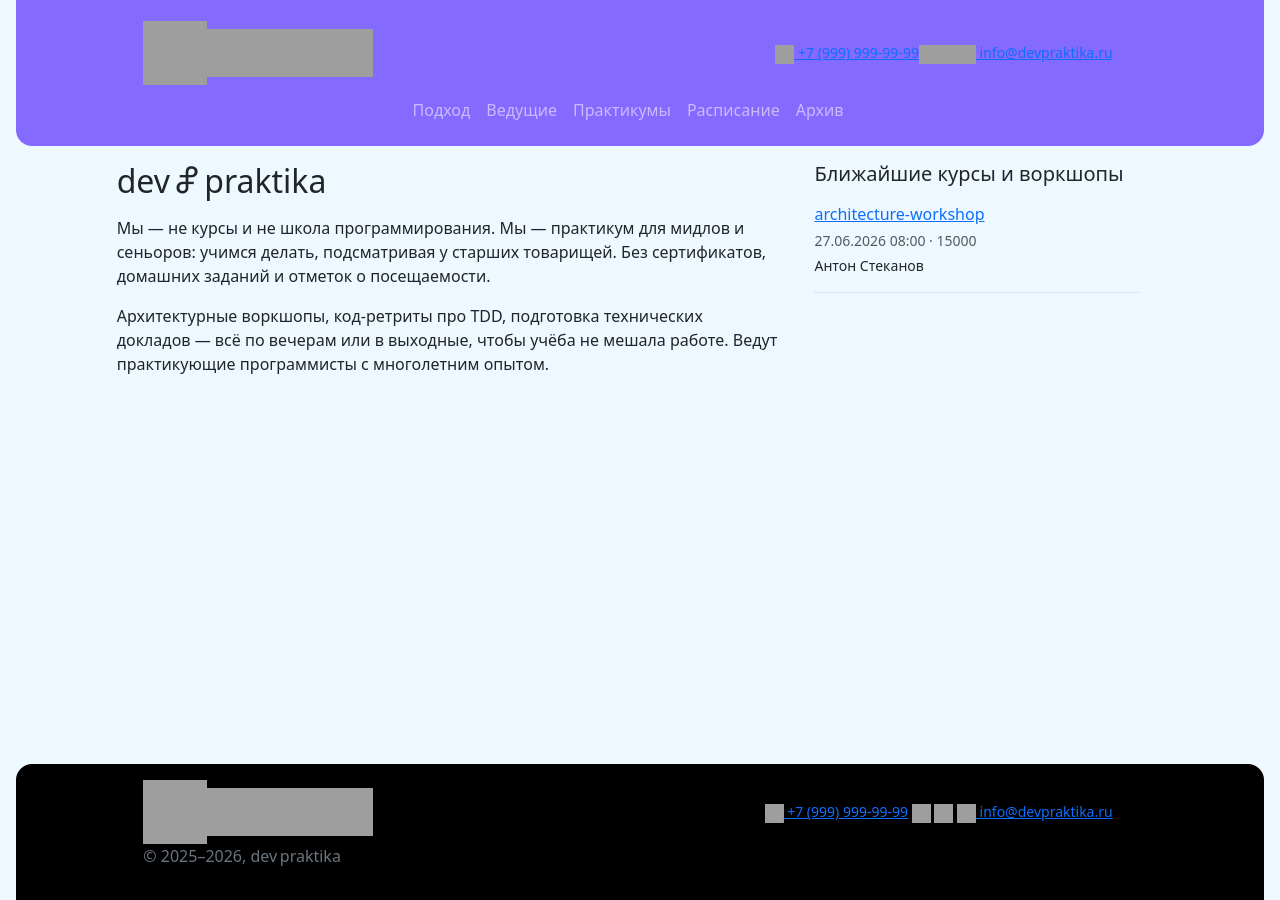
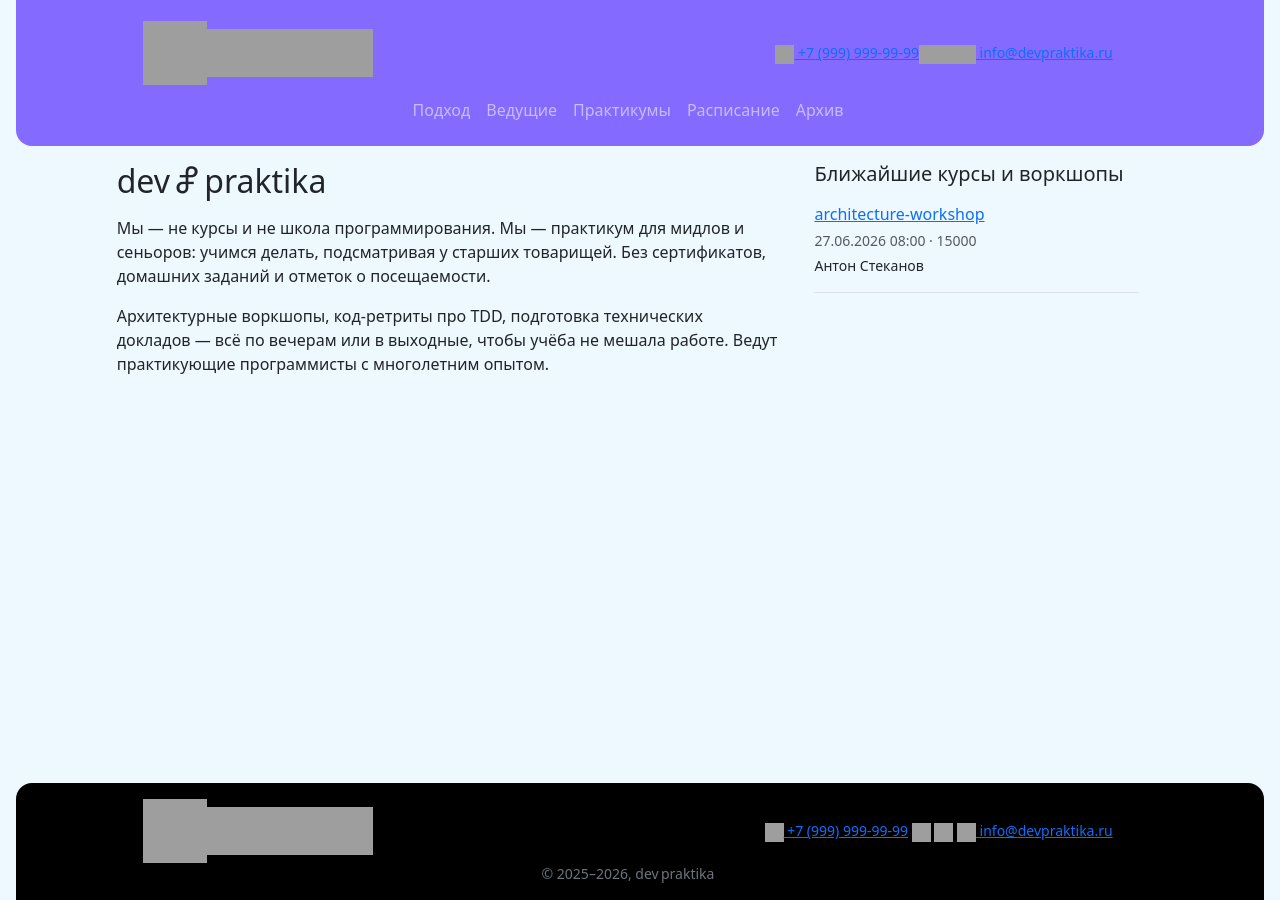
Before and after one commit to devpraktika-ru/devpraktika-ru.github.io, a Jekyll site: the page built from index.md, in a window 1280 px wide. Built offline with Jekyll 4.4.1, drawn with Linux system fonts in a browser that asks for light colours; grey boxes are pictures that could not be loaded.

Commit message:
Fix footer

```diff
--- a/_layouts/default.html
+++ b/_layouts/default.html
@@ -75,7 +75,7 @@
                   alt=""
                   src="https://github.com/user-attachments/assets/6b85f69f-0af8-49b6-bcc0-12c1309dd9b4"
                 /></a>
-                <div class="site-contacts small d-none d-lg-flex">
+                <div class="white small d-none d-lg-flex">
                   <a href="tel:+79999999999"><img src="https://github.com/user-attachments/assets/3293113e-a4e3-4c3b-9fa9-52d78198c197" width="19" height="19" alt="Телефон" /> +7 (999) 999-99-99</a>
                   <a href="https://max.ru/u/devpraktika"><img src="https://github.com/user-attachments/assets/8bdc9834-61e1-4720-b5fc-1837988a1adb" width="19" height="19" alt="Max" /></a>
                   <a href="https://t.me/devpraktika"><img src="https://github.com/user-attachments/assets/99b674a2-eb30-4d08-8422-c30c98b46d3d" width="19" height="19" alt="Telegram" /></a>
@@ -174,7 +174,7 @@
               alt="dev praktika"
               src="https://github.com/user-attachments/assets/6b85f69f-0af8-49b6-bcc0-12c1309dd9b4"
             /></span>
-            <div class="site-contacts small">
+            <div class="white small">
               <a href="tel:+79999999999"><img src="https://github.com/user-attachments/assets/3293113e-a4e3-4c3b-9fa9-52d78198c197" width="19" height="19" alt="Телефон" /> +7 (999) 999-99-99</a>
               <a href="https://max.ru/u/devpraktika"><img src="https://github.com/user-attachments/assets/8bdc9834-61e1-4720-b5fc-1837988a1adb" width="19" height="19" alt="Max" /></a>
               <a href="https://t.me/devpraktika"><img src="https://github.com/user-attachments/assets/99b674a2-eb30-4d08-8422-c30c98b46d3d" width="19" height="19" alt="Telegram" /></a>
@@ -183,8 +183,8 @@
           </div>
         </div>
         <div class="row justify-content-center w-100">
-          <div class="col-12 col-xl-10 col-xxl-8 d-flex flex-wrap align-items-center justify-content-between">
-            <p class="text-center text-secondary">&copy; 2025–{{ 'now' | date: "%Y" }}, dev praktika</p>
+          <div class="col-12 col-xl-10 col-xxl-8 text-center">
+            <p class="mb-0 small text-secondary">&copy; 2025–{{ 'now' | date: "%Y" }}, dev praktika</p>
           </div>
         </div>
       </div>
```
